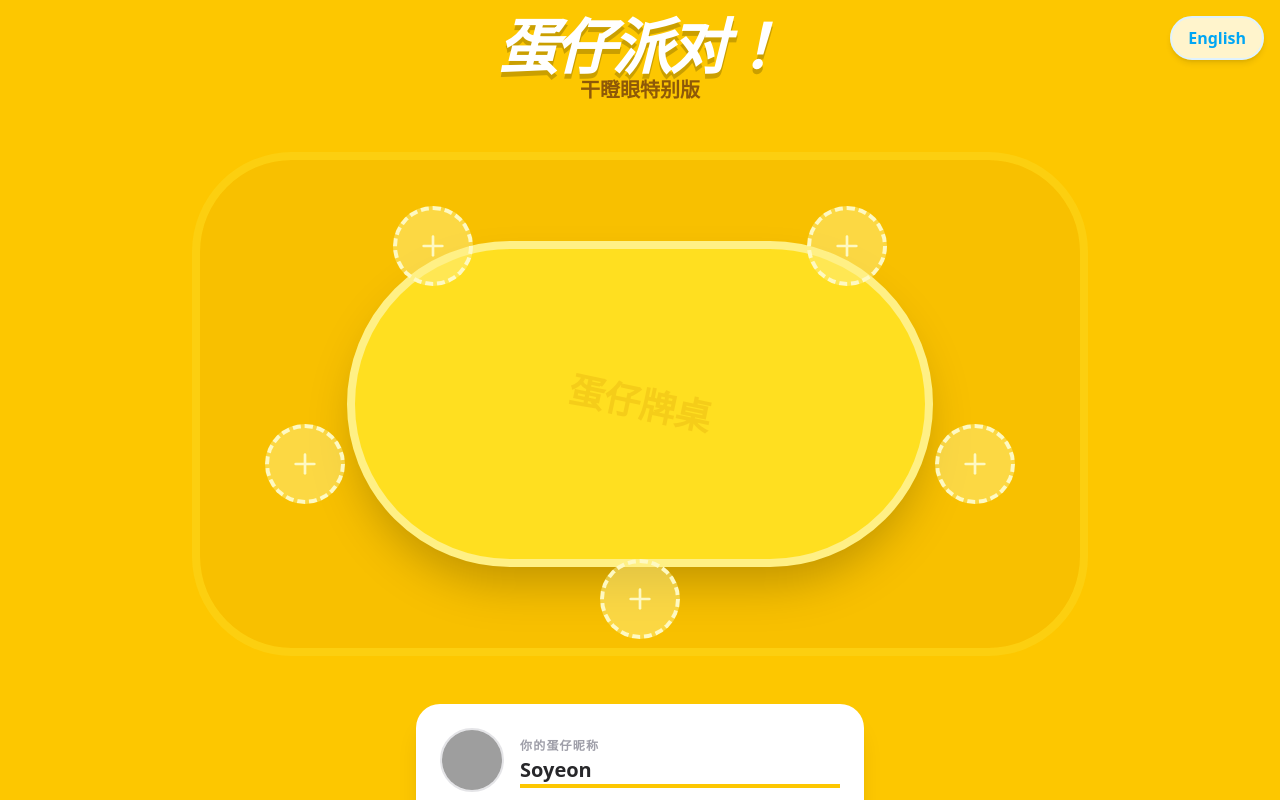
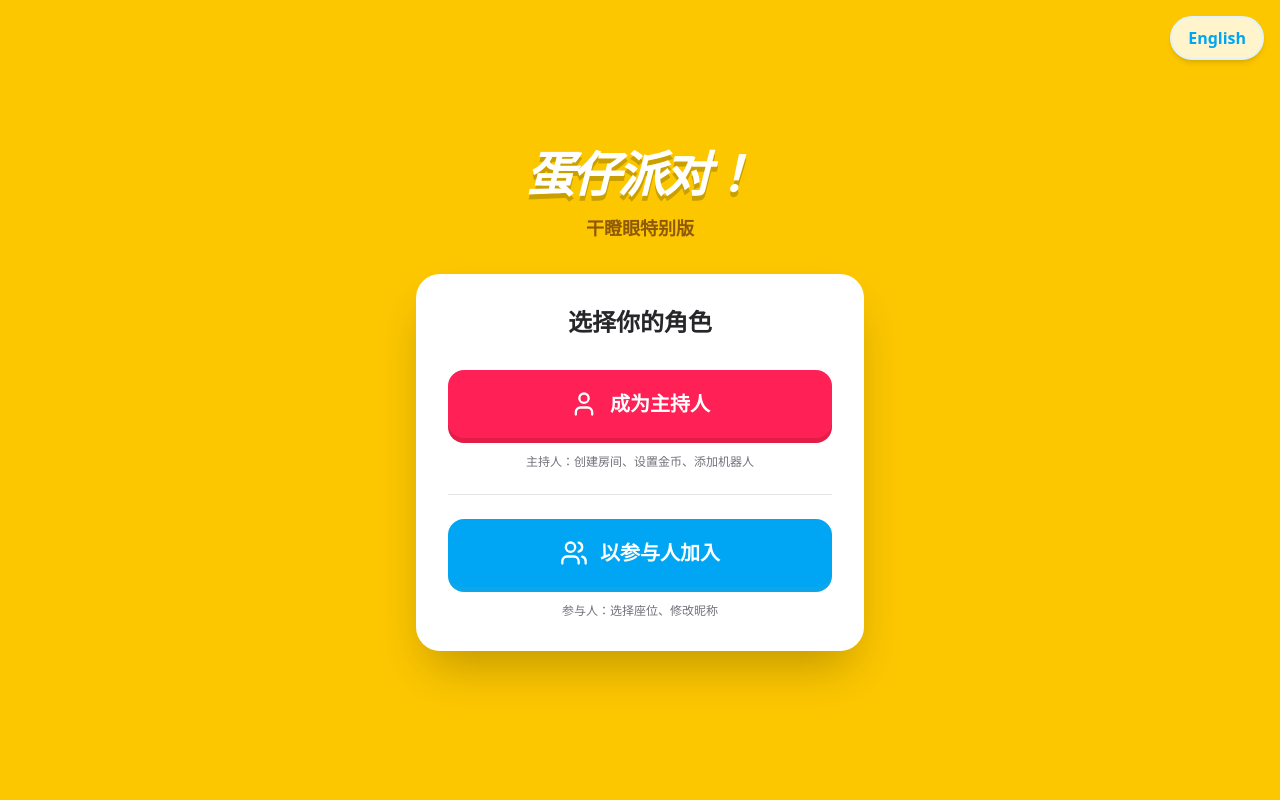
Before and after one commit to KristGao/gan-deng-yan, a React (Vite) app: page / in a window 1280 px wide. Shown: the top 800 px of the page. Built offline with nearby package versions, Linux system fonts and the light colour scheme; grey boxes are pictures that could not be loaded.

Commit message:
Add host/participant role system with game key verification

```diff
--- a/src/App.tsx
+++ b/src/App.tsx
@@ -63,7 +63,11 @@ type GameState = {
   roundResults: RoundResult[];
   chatMessages: ChatMessage[];
   diceRolls: Record<number, number | null>;
+  hostId: number | null;
+  gameKey: string;
 };
+
+type UserRole = "host" | "participant" | null;
 
 const IDLE_MEMBERS = [
   { name: "Soyeon", avatar: "https://i.pinimg.com/originals/9e/3d/8c/9e3d8c1b7b1b1b1b1b1b1b1b1b1b1b1b.jpg" }, // Placeholder pattern
@@ -120,7 +124,18 @@ const TRANSLATIONS = {
     logPlayed: "{0} played {1} ({2})",
     logMultiplierUp: "💥 Multiplier x{0}!",
     logWonRound: "{0} won the round{1}!",
-    logAndDrew: " and drew a card"
+    logAndDrew: " and drew a card",
+    enterGameKey: "Enter Game Key",
+    gameKeyPlaceholder: "Enter key to become host...",
+    verifyKey: "VERIFY",
+    wrongKey: "Wrong key!",
+    becomeHost: "BECOME HOST",
+    joinAsParticipant: "JOIN AS PARTICIPANT",
+    hostControls: "Host: Create room, set coins, add bots",
+    participantControls: "Participant: Choose seat, edit name",
+    waitingForHost: "Waiting for host to start...",
+    youAreHost: "You are the HOST",
+    youAreParticipant: "You are a PARTICIPANT"
   },
   zh: {
     title: "蛋仔派对！",
@@ -157,7 +172,18 @@ const TRANSLATIONS = {
     logPlayed: "{0} 打出了 {1} ({2})",
     logMultiplierUp: "💥 倍数翻倍 x{0}!",
     logWonRound: "{0} 赢得了这轮{1}!",
-    logAndDrew: " 并摸了一张牌"
+    logAndDrew: " 并摸了一张牌",
+    enterGameKey: "输入游戏密钥",
+    gameKeyPlaceholder: "输入密钥成为主持人...",
+    verifyKey: "验证",
+    wrongKey: "密钥错误！",
+    becomeHost: "成为主持人",
+    joinAsParticipant: "以参与人加入",
+    hostControls: "主持人：创建房间、设置金币、添加机器人",
+    participantControls: "参与人：选择座位、修改昵称",
+    waitingForHost: "等待主持人开始游戏...",
+    youAreHost: "你是主持人",
+    youAreParticipant: "你是参与人"
   }
 };
 
@@ -195,8 +221,17 @@ export default function App() {
     roundResults: [],
     chatMessages: [],
     diceRolls: {},
+    hostId: null,
+    gameKey: "",
   });
   const [selectedCards, setSelectedCards] = useState<string[]>([]);
+
+  // Role and key verification states
+  const [userRole, setUserRole] = useState<UserRole>(null);
+  const [showKeyInput, setShowKeyInput] = useState(false);
+  const [keyInput, setKeyInput] = useState("");
+  const [keyError, setKeyError] = useState("");
+  const GAME_KEY = "001";
 
   const t = (key: keyof typeof TRANSLATIONS["en"], ...args: any[]) => {
     let str = TRANSLATIONS[lang][key] || TRANSLATIONS["en"][key];
@@ -366,6 +401,8 @@ export default function App() {
       roundResults: [],
       chatMessages: [],
       diceRolls: Object.fromEntries(players.map(p => [p.id, null])),
+      hostId: state.hostId,
+      gameKey: state.gameKey,
     });
     setSelectedCards([]);
   };
@@ -706,7 +743,129 @@ export default function App() {
     alert(t("copied"));
   };
 
+  // Role selection handlers
+  const handleBecomeHost = () => {
+    setShowKeyInput(true);
+    setKeyError("");
+  };
+
+  const handleJoinAsParticipant = () => {
+    setUserRole("participant");
+    setShowKeyInput(false);
+  };
+
+  const verifyGameKey = () => {
+    if (keyInput === GAME_KEY) {
+      setUserRole("host");
+      setShowKeyInput(false);
+      setKeyError("");
+      // Set first available seat for host
+      const emptyIndex = setupPlayers.findIndex((p) => p === null);
+      if (emptyIndex !== -1) {
+        joinTable(emptyIndex);
+      }
+    } else {
+      setKeyError(t("wrongKey"));
+    }
+  };
+
+  const isHost = userRole === "host";
+  const isParticipant = userRole === "participant";
+
   if (state.status === "setup") {
+    // Role selection screen
+    if (!userRole) {
+      return (
+        <div className="min-h-screen bg-yellow-400 flex flex-col items-center justify-center p-4 font-sans">
+          <button
+            onClick={() => setLang(lang === "en" ? "zh" : "en")}
+            className="absolute top-4 right-4 z-50 bg-white/80 backdrop-blur px-4 py-2 rounded-full shadow-md font-black text-sky-500 hover:bg-white transition-colors border-2 border-sky-100"
+          >
+            {lang === "en" ? "中文" : "English"}
+          </button>
+          <motion.div
+            initial={{ scale: 0.8, opacity: 0 }}
+            animate={{ scale: 1, opacity: 1 }}
+            className="text-center mb-8"
+          >
+            <h1 className="text-5xl font-black text-white drop-shadow-[0_5px_0_rgba(0,0,0,0.2)] tracking-tighter italic mb-4">
+              {t("title")}
+            </h1>
+            <p className="text-yellow-900 font-bold text-lg opacity-80">
+              {t("subtitle")}
+            </p>
+          </motion.div>
+
+          <motion.div
+            initial={{ y: 50, opacity: 0 }}
+            animate={{ y: 0, opacity: 1 }}
+            transition={{ delay: 0.2 }}
+            className="bg-white p-8 rounded-3xl shadow-2xl w-full max-w-md"
+          >
+            {!showKeyInput ? (
+              <div className="flex flex-col gap-4">
+                <h2 className="text-2xl font-black text-zinc-800 text-center mb-4">
+                  选择你的角色
+                </h2>
+                <button
+                  onClick={handleBecomeHost}
+                  className="py-5 bg-rose-500 hover:bg-rose-600 text-white rounded-2xl font-black text-xl shadow-[0_5px_0_#e11d48] active:translate-y-1 active:shadow-none transition-all flex items-center justify-center gap-3"
+                >
+                  <User size={28} /> {t("becomeHost")}
+                </button>
+                <p className="text-xs text-zinc-500 text-center">
+                  {t("hostControls")}
+                </p>
+                <div className="h-px bg-zinc-200 my-2" />
+                <button
+                  onClick={handleJoinAsParticipant}
+                  className="py-5 bg-sky-500 hover:bg-sky-600 text-white rounded-2xl font-black text-xl shadow-[0_5px_0_#0ea5e9] active:translate-y-1 active:shadow-none transition-all flex items-center justify-center gap-3"
+                >
+                  <Users size={28} /> {t("joinAsParticipant")}
+                </button>
+                <p className="text-xs text-zinc-500 text-center">
+                  {t("participantControls")}
+                </p>
+              </div>
+            ) : (
+              <div className="flex flex-col gap-4">
+                <h2 className="text-2xl font-black text-zinc-800 text-center mb-4">
+                  {t("enterGameKey")}
+                </h2>
+                <input
+                  type="text"
+                  value={keyInput}
+                  onChange={(e) => setKeyInput(e.target.value)}
+                  placeholder={t("gameKeyPlaceholder")}
+                  className="w-full text-2xl font-black text-zinc-800 border-b-4 border-yellow-400 focus:outline-none text-center py-2"
+                />
+                {keyError && (
+                  <p className="text-rose-500 font-bold text-center">{keyError}</p>
+                )}
+                <button
+                  onClick={verifyGameKey}
+                  className="py-4 bg-emerald-500 hover:bg-emerald-600 text-white rounded-2xl font-black text-lg shadow-[0_5px_0_#10b981] active:translate-y-1 active:shadow-none transition-all"
+                >
+                  {t("verifyKey")}
+                </button>
+                <button
+                  onClick={() => {
+                    setShowKeyInput(false);
+                    setKeyInput("");
+                    setKeyError("");
+                  }}
+                  className="py-3 bg-zinc-300 hover:bg-zinc-400 text-zinc-700 rounded-2xl font-bold text-base transition-all"
+                >
+                  返回
+                </button>
+              </div>
+            )}
+          </motion.div>
+        </div>
+      );
+    }
+
+    // Main game setup screen
     return (
       <div className="min-h-screen bg-yellow-400 flex flex-col items-center justify-center p-4 font-sans overflow-hidden">
         <button
@@ -715,6 +874,14 @@ export default function App() {
         >
           {lang === "en" ? "中文" : "English"}
         </button>
+
+        {/* Role indicator */}
+        <div className="absolute top-4 left-4 z-50">
+          <div className={`px-4 py-2 rounded-full shadow-md font-black text-white ${isHost ? "bg-rose-500" : "bg-sky-500"}`}>
+            {isHost ? t("youAreHost") : t("youAreParticipant")}
+          </div>
+        </div>
+
         <motion.div
           initial={{ y: -100, opacity: 0 }}
           animate={{ y: 0, opacity: 1 }}
@@ -742,6 +909,7 @@ export default function App() {
             const angle = angles[i];
             const x = 40 * Math.cos((angle * Math.PI) / 180);
             const y = 40 * Math.sin((angle * Math.PI) / 180);
+            const isMySeat = myPlayerId === i;
 
             return (
               <motion.div
@@ -754,25 +922,31 @@ export default function App() {
                     <motion.img
                       whileHover={{ scale: 1.1 }}
                       src={p.avatar}
-                      className="w-24 h-24 rounded-full bg-white border-4 border-white shadow-xl"
+                      className={`w-24 h-24 rounded-full bg-white border-4 shadow-xl ${isMySeat ? "border-rose-400" : "border-white"}`}
                     />
                     <div className="absolute -bottom-2 left-1/2 -translate-x-1/2 bg-white px-3 py-1 rounded-full shadow-md text-xs font-black text-zinc-800 whitespace-nowrap">
-                      {p.name}
+                      {p.name} {isMySeat && "(我)"}
                     </div>
+                    {/* Only allow leaving own seat */}
+                    {isMySeat && (
                       <button
                         onClick={() => joinTable(i)}
                         className="absolute -top-2 -right-2 bg-rose-500 text-white p-1 rounded-full shadow-lg opacity-0 group-hover:opacity-100 transition-opacity"
                       >
                         <X size={16} />
                       </button>
+                    )}
                   </div>
                 ) : (
+                  /* Only show empty seat button if not occupied and user hasn't joined yet */
+                  (isHost || myPlayerId === null) && (
                     <button
                       onClick={() => joinTable(i)}
                       className="w-20 h-20 rounded-full bg-yellow-200/50 border-4 border-dashed border-yellow-100 flex items-center justify-center text-yellow-100 hover:bg-yellow-200 transition-colors"
                     >
                       <Plus size={32} />
                     </button>
+                  )
                 )}
               </motion.div>
             );
@@ -812,6 +986,8 @@ export default function App() {
                 </button>
               ))}
             </div>
+            {/* Only host can set initial coins */}
+            {isHost && (
               <div className="mt-2">
                 <label className="text-xs font-black text-zinc-400 uppercase tracking-widest">
                   {t("initialCoins")}
@@ -823,8 +999,11 @@ export default function App() {
                   className="w-full text-xl font-black text-zinc-800 border-b-4 border-yellow-400 focus:outline-none"
                 />
               </div>
+            )}
           </div>
 
+          {/* Host controls */}
+          {isHost ? (
             <div className="flex flex-wrap gap-3 w-full">
               {!isMultiplayer ? (
                 <button
@@ -855,6 +1034,12 @@ export default function App() {
                 <PlayIcon size={24} /> {t("start")}
               </button>
             </div>
+          ) : (
+            /* Participant waiting message */
+            <div className="w-full py-4 bg-zinc-200 rounded-2xl font-bold text-zinc-600 text-center">
+              {t("waitingForHost")}
+            </div>
+          )}
         </div>
       </div>
     );
```
Lines whose indentation alone changed are shown as unchanged.
